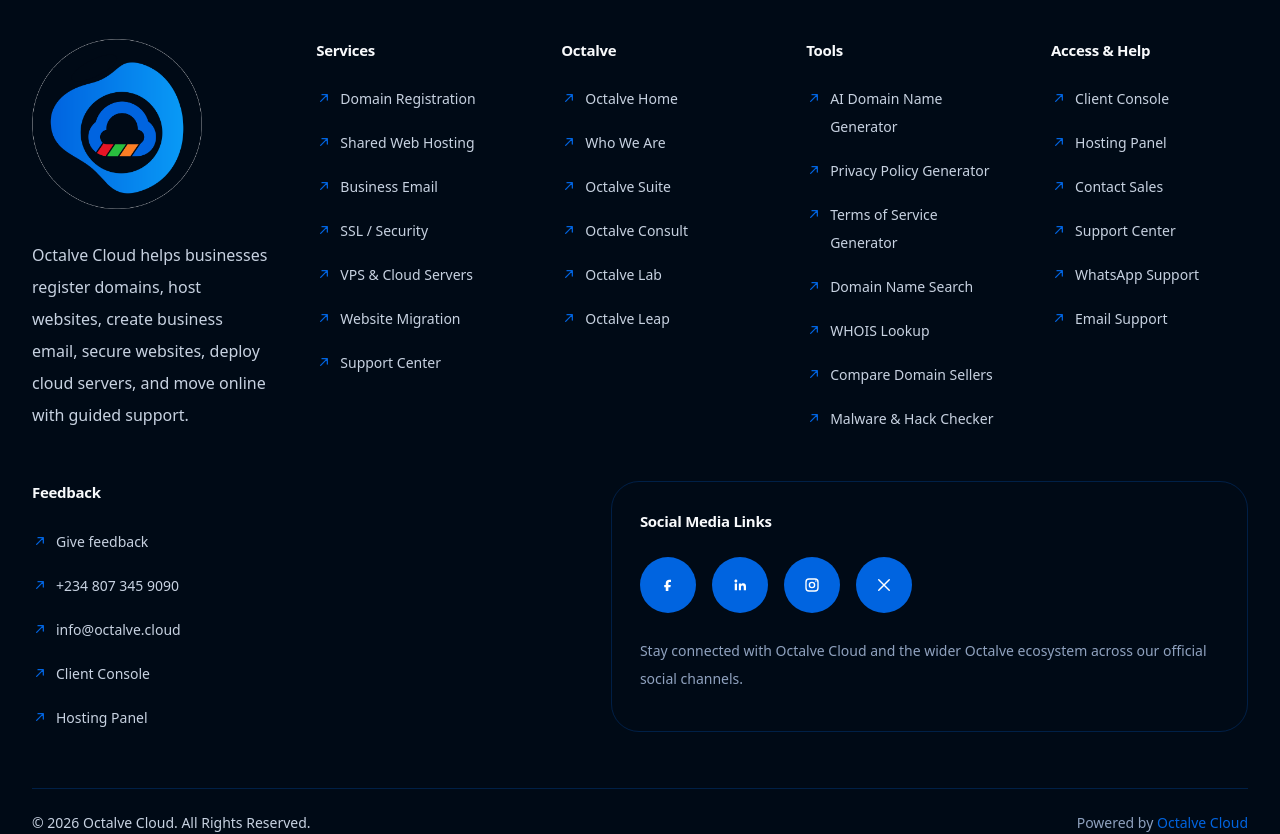
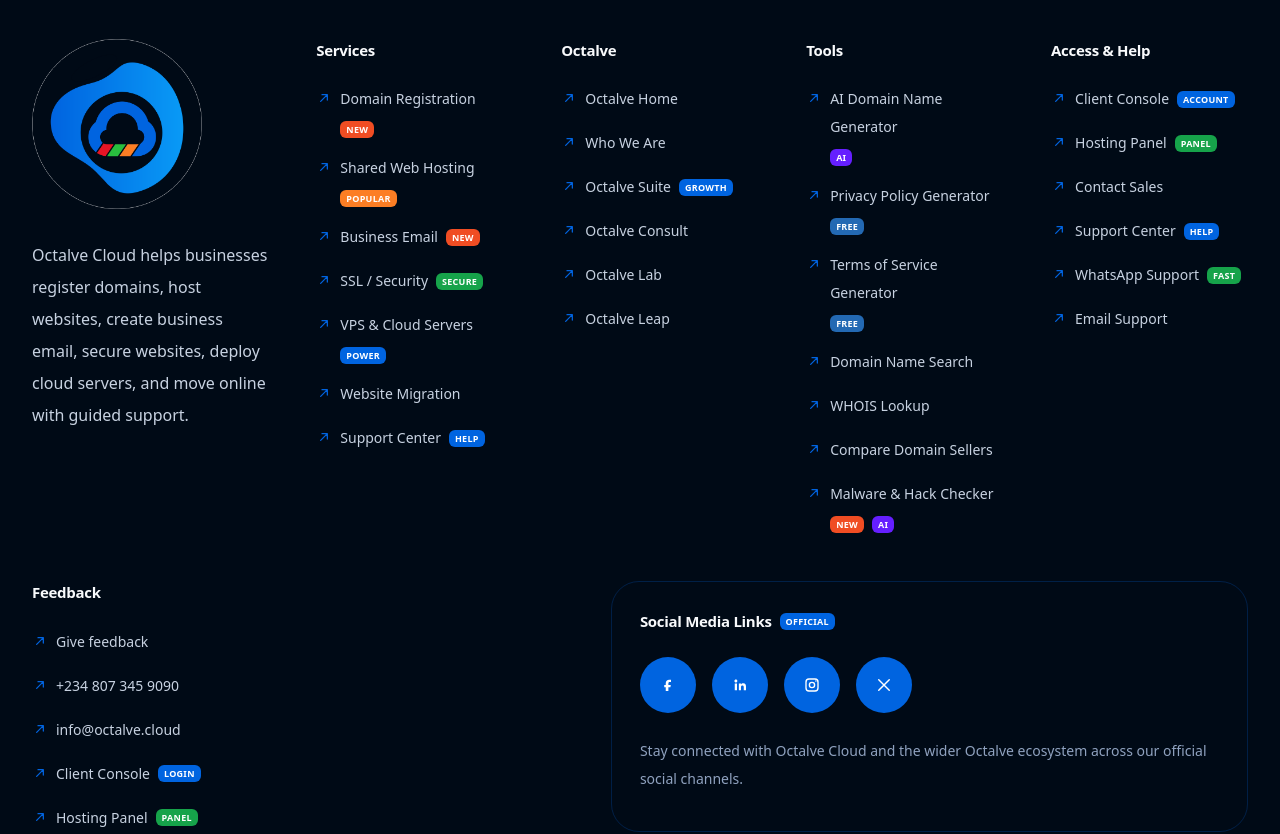
Before and after one commit to octalve-core/octalve-cloud, a Next.js app: page /ssl-security in a window 1280 px wide. Shown: the part 7152-7986 px from the top of the page. Built offline with nearby package versions, Linux system fonts and the light colour scheme.

Commit message:
Add footer link labels

```diff
--- a/src/features/cloud/components/CloudFooter.tsx
+++ b/src/features/cloud/components/CloudFooter.tsx
@@ -18,69 +18,182 @@
   iconText: "#FFFFFF",
 };
 
-const services = [
-  { label: "Domain Registration", href: "/domains" },
-  { label: "Shared Web Hosting", href: "/hosting" },
-  { label: "Business Email", href: "/email" },
-  { label: "SSL / Security", href: "/ssl-security" },
-  { label: "VPS & Cloud Servers", href: "/servers" },
-  { label: "Website Migration", href: "/migration" },
-  { label: "Support Center", href: "/support" },
+type FooterLabelTone = "new" | "free" | "ai" | "secure" | "popular" | "support";
+
+type FooterLabel = {
+  text: string;
+  tone: FooterLabelTone;
+};
+
+type FooterLinkItem = {
+  label: string;
+  href: string;
+  labels?: FooterLabel[];
+};
+
+const footerLabelClasses: Record<FooterLabelTone, string> = {
+  new: "bg-[#F04D23] text-white",
+  free: "bg-[#2369B3] text-white",
+  ai: "bg-[#651FFF] text-white",
+  secure: "bg-[#16A34A] text-white",
+  popular: "bg-[#FC7E24] text-white",
+  support: "bg-[#0064E0] text-white",
+};
+
+const services: FooterLinkItem[] = [
+  {
+    label: "Domain Registration",
+    href: "/domains",
+    labels: [{ text: "NEW", tone: "new" }],
+  },
+  {
+    label: "Shared Web Hosting",
+    href: "/hosting",
+    labels: [{ text: "POPULAR", tone: "popular" }],
+  },
+  {
+    label: "Business Email",
+    href: "/email",
+    labels: [{ text: "NEW", tone: "new" }],
+  },
+  {
+    label: "SSL / Security",
+    href: "/ssl-security",
+    labels: [{ text: "SECURE", tone: "secure" }],
+  },
+  {
+    label: "VPS & Cloud Servers",
+    href: "/servers",
+    labels: [{ text: "POWER", tone: "support" }],
+  },
+  {
+    label: "Website Migration",
+    href: "/migration",
+  },
+  {
+    label: "Support Center",
+    href: "/support",
+    labels: [{ text: "HELP", tone: "support" }],
+  },
 ];
 
-const octalve = [
+const octalve: FooterLinkItem[] = [
   { label: "Octalve Home", href: "https://octalve.com" },
   { label: "Who We Are", href: "https://octalve.com/who-we-are" },
-  { label: "Octalve Suite", href: "https://octalve.com/models/suite" },
+  {
+    label: "Octalve Suite",
+    href: "https://octalve.com/models/suite",
+    labels: [{ text: "GROWTH", tone: "support" }],
+  },
   { label: "Octalve Consult", href: "https://octalve.com/models/consult" },
   { label: "Octalve Lab", href: "https://octalve.com/models/lab" },
   { label: "Octalve Leap", href: "https://octalve.com/models/leap" },
 ];
 
-const tools = [
+const tools: FooterLinkItem[] = [
   {
     label: "AI Domain Name Generator",
     href: "/tools/ai-domain-name-generator",
+    labels: [{ text: "AI", tone: "ai" }],
   },
   {
     label: "Privacy Policy Generator",
     href: "/tools/privacy-policy-generator",
+    labels: [{ text: "FREE", tone: "free" }],
   },
   {
     label: "Terms of Service Generator",
     href: "/tools/terms-of-service-generator",
+    labels: [{ text: "FREE", tone: "free" }],
   },
-  { label: "Domain Name Search", href: "/tools/domain-name-search" },
-  { label: "WHOIS Lookup", href: "/tools/whois-lookup" },
-  { label: "Compare Domain Sellers", href: "/tools/compare-domain-sellers" },
-  { label: "Malware & Hack Checker", href: "/tools/malware-scan" },
+  {
+    label: "Domain Name Search",
+    href: "/tools/domain-name-search",
+  },
+  {
+    label: "WHOIS Lookup",
+    href: "/tools/whois-lookup",
+  },
+  {
+    label: "Compare Domain Sellers",
+    href: "/tools/compare-domain-sellers",
+  },
+  {
+    label: "Malware & Hack Checker",
+    href: "/tools/malware-scan",
+    labels: [
+      { text: "NEW", tone: "new" },
+      { text: "AI", tone: "ai" },
+    ],
+  },
 ];
 
-const accessHelp = [
-  { label: "Client Console", href: cloudLinks.console },
-  { label: "Hosting Panel", href: cloudLinks.opanel },
+const accessHelp: FooterLinkItem[] = [
+  {
+    label: "Client Console",
+    href: cloudLinks.console,
+    labels: [{ text: "ACCOUNT", tone: "support" }],
+  },
+  {
+    label: "Hosting Panel",
+    href: cloudLinks.opanel,
+    labels: [{ text: "PANEL", tone: "secure" }],
+  },
   { label: "Contact Sales", href: "/contact" },
-  { label: "Support Center", href: "/support" },
-  { label: "WhatsApp Support", href: cloudLinks.whatsapp },
+  {
+    label: "Support Center",
+    href: "/support",
+    labels: [{ text: "HELP", tone: "support" }],
+  },
+  {
+    label: "WhatsApp Support",
+    href: cloudLinks.whatsapp,
+    labels: [{ text: "FAST", tone: "secure" }],
+  },
   { label: "Email Support", href: `mailto:${cloudLinks.supportEmail}` },
 ];
 
-const feedback = [
+const feedback: FooterLinkItem[] = [
   { label: "Give feedback", href: "/contact" },
   {
     label: cloudLinks.supportPhone,
     href: `tel:${cloudLinks.supportPhone.replace(/\s+/g, "")}`,
   },
   { label: cloudLinks.supportEmail, href: `mailto:${cloudLinks.supportEmail}` },
-  { label: "Client Console", href: cloudLinks.console },
-  { label: "Hosting Panel", href: cloudLinks.opanel },
+  {
+    label: "Client Console",
+    href: cloudLinks.console,
+    labels: [{ text: "LOGIN", tone: "support" }],
+  },
+  {
+    label: "Hosting Panel",
+    href: cloudLinks.opanel,
+    labels: [{ text: "PANEL", tone: "secure" }],
+  },
 ];
+
+function cn(...classes: Array<string | false | null | undefined>) {
+  return classes.filter(Boolean).join(" ");
+}
 
 function isExternalLink(href: string) {
   return (
     href.startsWith("http") ||
     href.startsWith("mailto:") ||
     href.startsWith("tel:")
+  );
+}
+
+function FooterMiniLabel({ label }: { label: FooterLabel }) {
+  return (
+    <span
+      className={cn(
+        "inline-flex shrink-0 items-center rounded-md px-1.5 py-1 text-[9px] font-bold uppercase leading-none tracking-[0.03em]",
+        footerLabelClasses[label.tone],
+      )}
+    >
+      {label.text}
+    </span>
   );
 }
 
@@ -186,14 +299,7 @@
   );
 }
 
-function FooterItem({
-  item,
-}: {
-  item: {
-    label: string;
-    href: string;
-  };
-}) {
+function FooterItem({ item }: { item: FooterLinkItem }) {
   const content = (
     <>
       <span
@@ -202,7 +308,19 @@
       >
         <ArrowUpRightIcon />
       </span>
+
+      <span className="min-w-0">
+        <span className="inline-flex flex-wrap items-center gap-2">
           <span className="group-hover:text-white">{item.label}</span>
+
+          {item.labels?.map((label) => (
+            <FooterMiniLabel
+              key={`${item.label}-${label.text}-${label.tone}`}
+              label={label}
+            />
+          ))}
+        </span>
+      </span>
     </>
   );
 
@@ -239,10 +357,7 @@
   items,
 }: {
   title: string;
-  items: {
-    label: string;
-    href: string;
-  }[];
+  items: FooterLinkItem[];
 }) {
   return (
     <div>
@@ -403,12 +518,16 @@
             className="rounded-[28px] border p-6 sm:p-7"
             style={{ borderColor: FOOTER_COLORS.divider }}
           >
+            <div className="flex flex-wrap items-center gap-2">
               <h3
                 className="text-[15px] font-semibold tracking-[-0.02em]"
                 style={{ color: FOOTER_COLORS.text }}
               >
                 Social Media Links
               </h3>
+
+              <FooterMiniLabel label={{ text: "OFFICIAL", tone: "support" }} />
+            </div>
 
             <div className="mt-6 flex flex-wrap gap-4">
               <SocialLink
```
Lines whose indentation alone changed are shown as unchanged.
